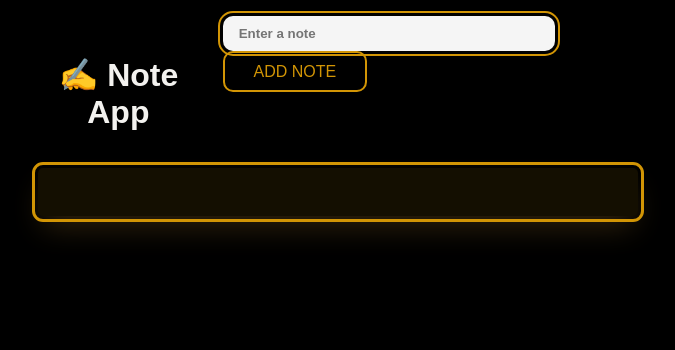
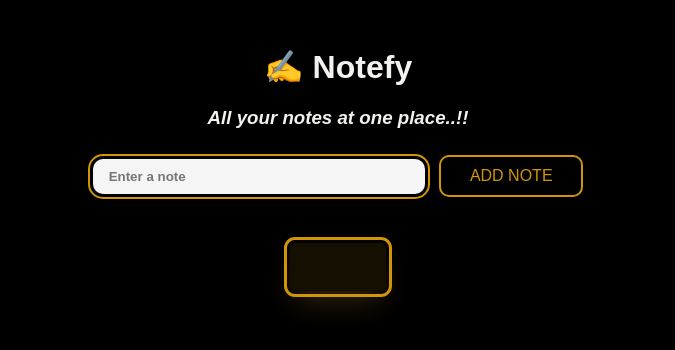
Before and after one commit to Mahitej28/Note-Taking-App, a Flask app: page / in a window 1280 px wide. Shown: the top 350 px of the page, without its empty margins (302-977 px from the left). Run offline with Flask 3, Linux system fonts and the light colour scheme.

Commit message:
[UPDATE] Made it website viewable

```diff
--- a/app.py
+++ b/app.py
@@ -1,17 +1,19 @@
 from flask import Flask, render_template, request, redirect, url_for
 
 app = Flask(__name__)
+app.static_folder = 'static'
 
 notes = []
 
 @app.route('/', methods=["GET", "POST"])
 def index():
-    if request.method == "POST":
-         note = request.form.get("note")
-         notes.append(note)
-         return redirect(url_for('index'))
-    indexed_notes = list(enumerate(notes))
-    return render_template("home.html", notes= indexed_notes)
+        if request.method == "POST":
+            note = request.form.get("note")
+            if note:
+                notes.append(note)
+            return redirect(url_for('index'))
+        indexed_notes = list(enumerate(notes))
+        return render_template("home.html", notes= indexed_notes)
 
 @app.route('/edit', methods=["GET","POST"])
 def edit_note():
--- a/static/style.css
+++ b/static/style.css
@@ -11,17 +11,25 @@ h1{
     color: rgb(243, 242, 239);
 }
 
+h3{
+  margin-top: 30px;
+  margin-left: 20px;
+  color: rgb(243, 242, 239);
+}
+
 .top{
     margin-top: 1rem;
-    display: flex;
     gap: 1.5rem;
-    justify-content: center;
+    margin-bottom: 30px;
 }
 
 .container{
-    max-width: 600px;
+    max-width: 800px;
     margin: auto;
     padding: 0 1rem;
+    display: flex;
+    flex-direction: column;
+    align-items: center;
   }
 
 
@@ -86,13 +94,18 @@ input {
 
 .todo{
     position: relative;
-    border-radius: 10px;
     outline: 3px solid #d29505;
     outline-offset: 3px;
     margin-top: 1rem;
     color: white;
-    padding: 1.5rem 3rem;
     border-radius: 5px;
     box-shadow: rgba(252, 180, 65, 0.2) 0 15px 30px -5px;
     background-color: #140f01;
+    padding: 1.5rem 3rem;
   }
+
+  .buttons form{
+
+    display: inline;
+    margin: 10px;
+  }
--- a/templates/home.html
+++ b/templates/home.html
@@ -5,12 +5,15 @@
     <meta http-equiv="X-UA-Compatible" content="IE=edge">
     <meta name="viewport" content="width=device-width, initial-scale=1.0">
     <link rel="stylesheet" type="text/css" href="{{ url_for('static', filename='style.css') }}">
-    <title>Document</title>
+    <title>Notefy</title>
 </head>
 <body>
     <div class="container">
+        <div class="heading">
+            <h1>✍️ Notefy</h1>
+            <h3 style="margin: 10px;"><i>All your notes at one place..!!</i></h3>
+        </div>
         <div class="top">
-        <h1>✍️ Note App</h1>
             <form method="POST" action="/">
                 <input type="text" name="note" placeholder="Enter a note">
                 <input type="hidden" name="action" value="add">
@@ -20,17 +23,19 @@
         <div class="todo">
             {% for index, note in notes %}
             <div class="text">
-                {{ note }}
+                    <h3>{{ note }}</h3>
+            </div>
+            <div class="buttons">
+                <form method="POST" action="/edit">
+                    <input type="hidden" name="action" value="edit">
+                    <input type="hidden" name="note_index" value="{{ index }}">
+                    <input type="text" name="new_note" placeholder="Edit Your note">
+                    <button type="submit">Edit</button>
+                </form>
                 <form method="POST" action="/delete">
                     <input type="hidden" name="action" value="delete">
                     <input type="hidden" name="note_index" value="{{ index }}">
                     <button type="submit">Delete</button>
-                </form>
-                <form method="POST" action="/edit">
-                    <input type="hidden" name="action" value="edit">
-                    <input type="hidden" name="note_index" value="{{ index }}">
-                    <input type="text" name="new_note" placeholder="New note">
-                    <button type="submit">Edit</button>
                 </form>
             </div>
             {% endfor %}
```
